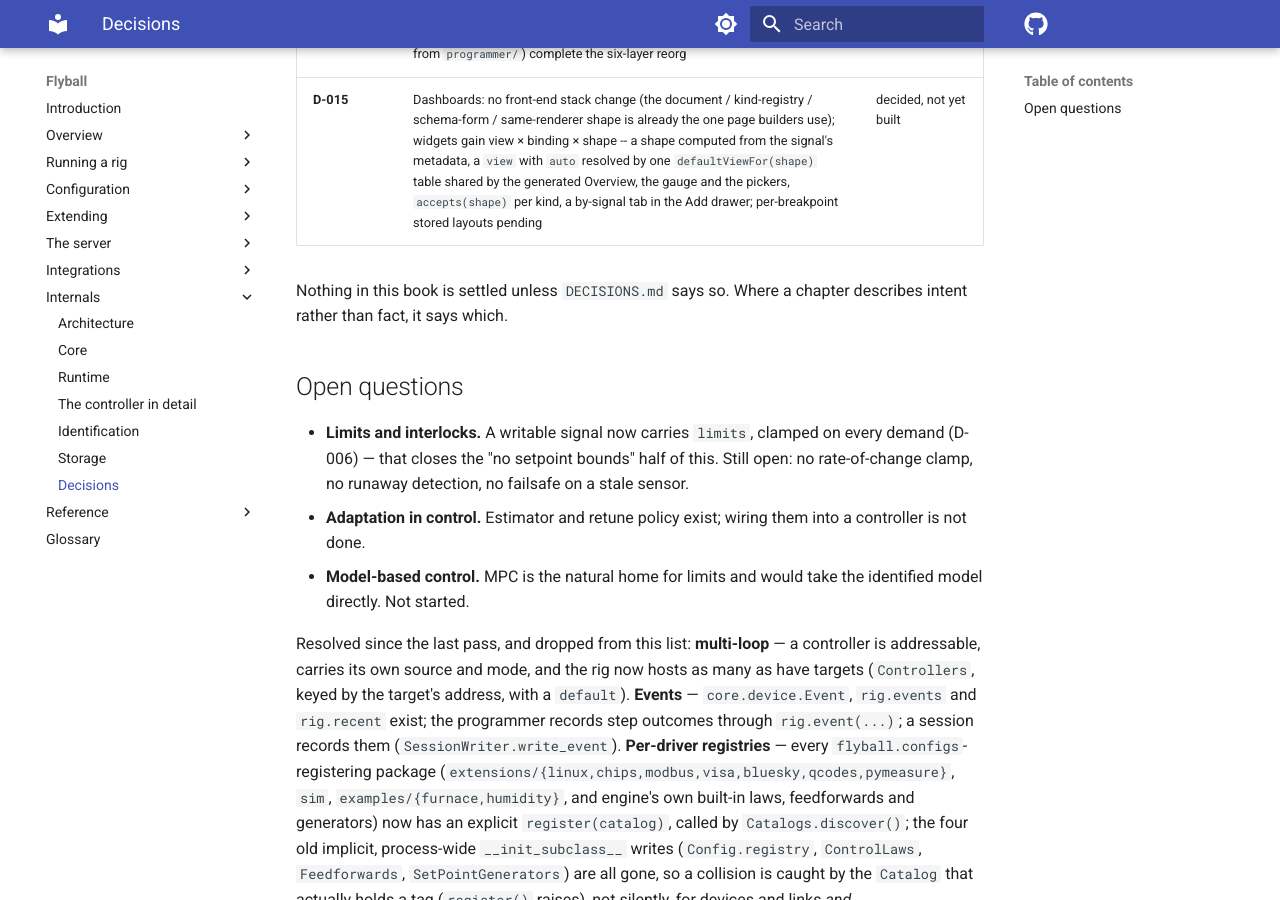
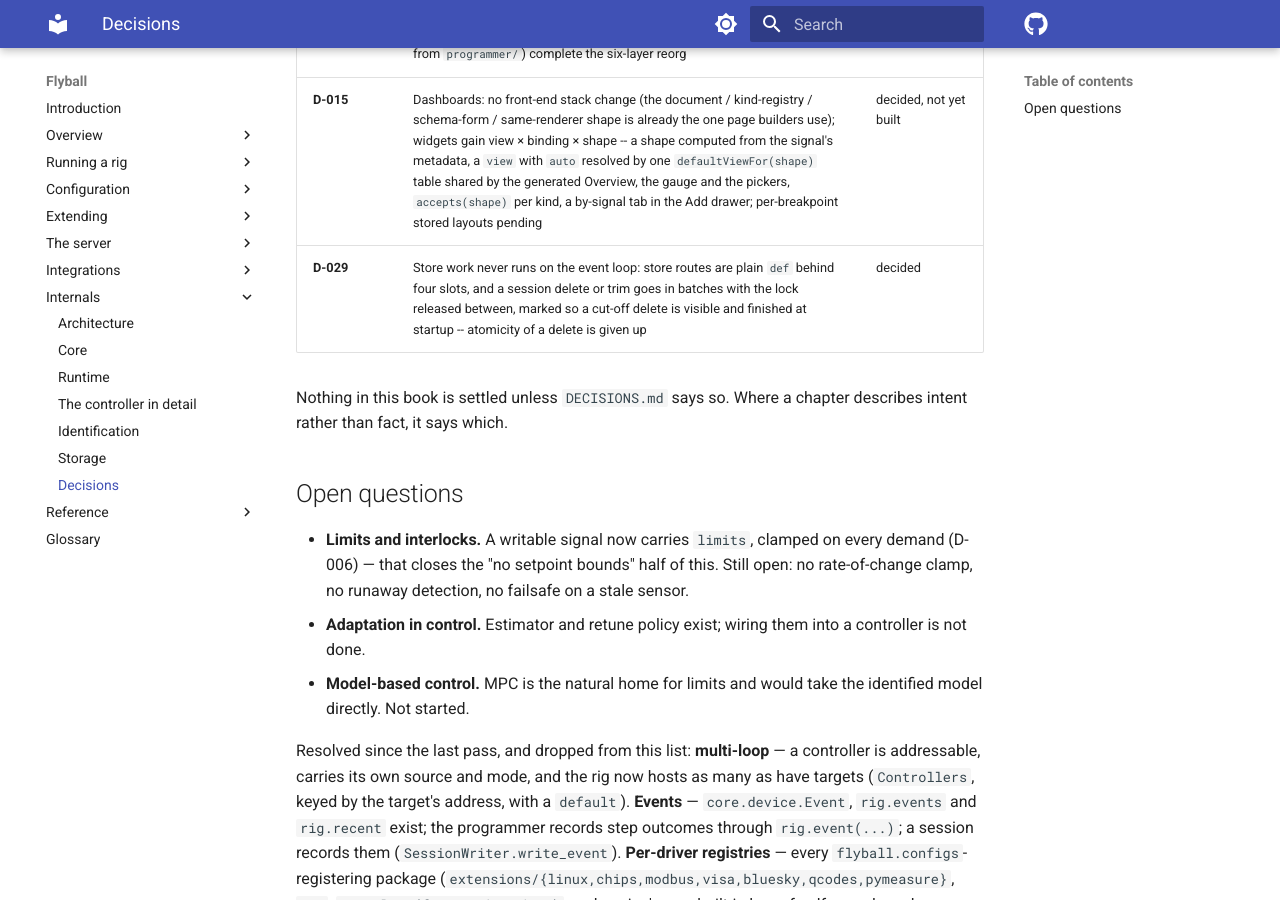
Before and after one commit to bengineer42/flyball, an MkDocs documentation site: the page built from book/src/6-internals/decisions.md, in a window 1280 px wide and 900 px high, scrolled down 1804 px. Built offline with MkDocs 1.6.1 and Material for MkDocs 9.7.7, drawn with Linux system fonts in a browser that asks for light colours; comment, search, counter and statistics services are not loaded; the version menu is left out.

Commit message:
docs: D-029 in the decisions index -- store work off the event loop, batched deletes
Co-Authored-By: Claude Opus 5.5 (1M context) <noreply@anthropic.com>

```diff
--- a/book/src/6-internals/decisions.md
+++ b/book/src/6-internals/decisions.md
@@ -18,6 +18,7 @@ are in `DECISIONS.md` at the repository root; this is the index.
 | **D-013** | Extensions restructure: `engine/` stays pure core plus hardware protocols only, `sim/` is new (zero third-party deps, pulled in by `flyball[web]`), `extensions/` holds every dependency-gated package (`linux`, `chips`, `modbus`, `visa`, `bluesky`, `qcodes`, `pymeasure`), `examples/furnace/` is the one worked `MultiPlant` scenario moved out | decided |
 | **D-014** | Engine restructure: `core/` split into `foundation/{device,time,router,config,quantities}/`; six implicit global registries (`Config.registry`, `ControlLaws`, `Feedforwards`, `SetPointGenerators`, and `sequencing.command.Commands`) replaced by an explicit `Catalog`/`Config`/`Instance` system in `model/`, now wired into the real build path (`flyball-runner` builds one `Catalogs`, `discover()`s it, and every consumer -- `DeviceEntry.build`, `RigConfig.model_validate`/`model_json_schema`, `/api/drivers`, `/api/drivers/reload`, program-step parsing -- reads from it, not a bare `ClassVar` dict); `rig/`, `library/`, `record/` (renamed from `db/`), `interfaces/` (`server`+`mcp`+`client` grouped), `sequencing/` (renamed from `programmer/`) complete the six-layer reorg | decided |
 | **D-015** | Dashboards: no front-end stack change (the document / kind-registry / schema-form / same-renderer shape is already the one page builders use); widgets gain view × binding × shape -- a shape computed from the signal's metadata, a `view` with `auto` resolved by one `defaultViewFor(shape)` table shared by the generated Overview, the gauge and the pickers, `accepts(shape)` per kind, a by-signal tab in the Add drawer; per-breakpoint stored layouts pending | decided, not yet built |
+| **D-029** | Store work never runs on the event loop: store routes are plain `def` behind four slots, and a session delete or trim goes in batches with the lock released between, marked so a cut-off delete is visible and finished at startup -- atomicity of a delete is given up | decided |
 
 Nothing in this book is settled unless `DECISIONS.md` says so. Where a
 chapter describes intent rather than fact, it says which.
```
